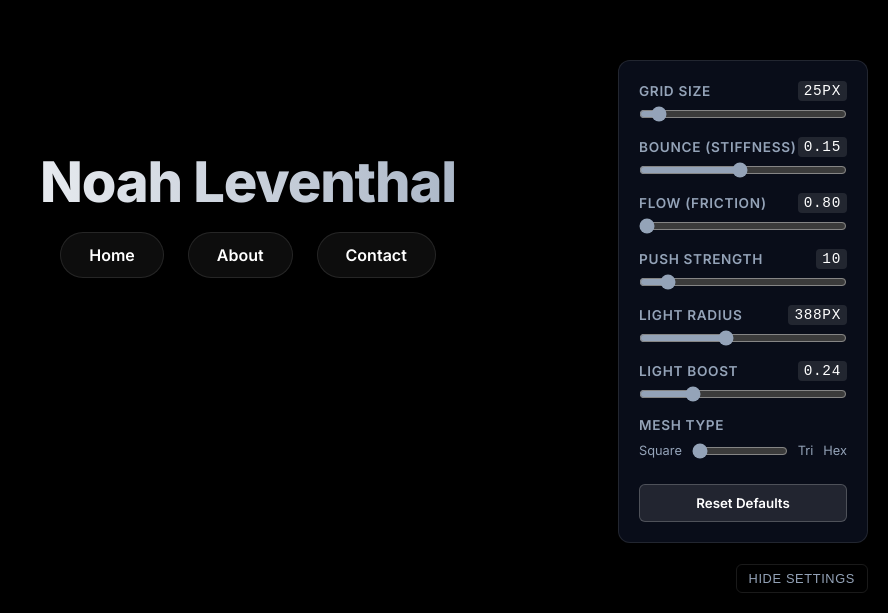
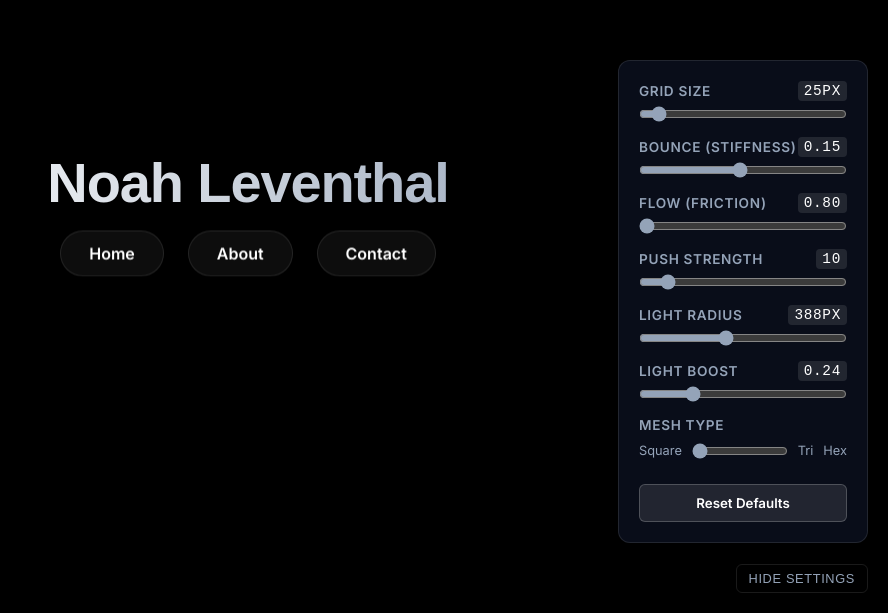
Before and after one commit to Noahleventhal/noahleventhal.github.io, a plain HTML site: page archive/grid.html in a window 1280 px wide. Shown: the part 187-800 px from the top of the page, without its empty margins (392-1280 px from the left). Drawn offline with Linux system fonts and the light colour scheme; files that its build step writes are made by us from their sources; a script that the page names is missing; files whose address does not match are found by name.

Commit message:
Update font to Space Grotesk

```diff
--- a/index.html
+++ b/index.html
@@ -7,7 +7,9 @@
     <title>Noah Leventhal</title>
     <link rel="preconnect" href="https://fonts.googleapis.com">
     <link rel="preconnect" href="https://fonts.gstatic.com" crossorigin>
-    <link href="https://fonts.googleapis.com/css2?family=Inter:wght@300;400;600;800&display=swap" rel="stylesheet">
+    <link
+        href="https://fonts.googleapis.com/css2?family=Inter:wght@300;400;600;800&family=Space+Grotesk:wght@300;400;500;600;700&display=swap"
+        rel="stylesheet">
     <link rel="stylesheet" href="./style.css">
     <script src="embed.js"></script>
     <link rel="icon" type="image/png" href="favicon.png">
--- a/style.css
+++ b/style.css
@@ -42,6 +42,7 @@
 }
 
 h1 {
+    font-family: 'Space Grotesk', sans-serif;
     font-size: 3.5rem;
     font-weight: 800;
     /* Extra bold */
```
